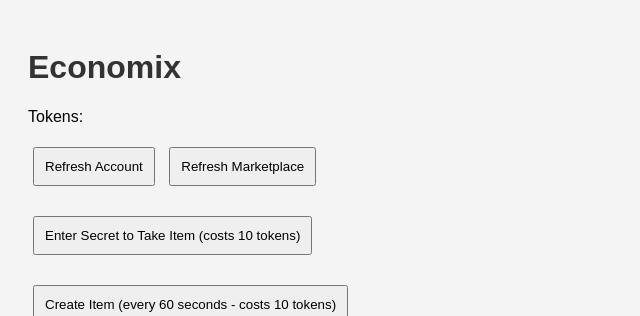
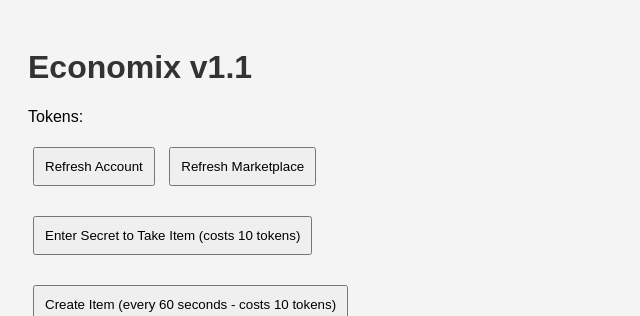
Before and after one commit to proplayer919/Economix, a Flask app: page / in a window 1280 px wide. Shown: the top 316 px of the page, without its empty margins (0-640 px from the left). Run offline with Flask 3, Linux system fonts and the light colour scheme; the visitor is signed in with stand-in values (Sample User, id 1); data that the repository does not hold is empty; parts of the project's set-up code (start-up, migrations or seed data) failed here and were passed over; some libraries are stand-ins or nearby versions.

Commit message:
add version indicator

```diff
--- a/templates/index.html
+++ b/templates/index.html
@@ -47,7 +47,7 @@
   </head>
 
   <body>
-    <h1>Economix</h1>
+    <h1>Economix v1.1</h1>
     <div id="account">
       <p>Tokens: <span id="tokens"></span></p>
       <button id="refreshAccount">Refresh Account</button>
```
